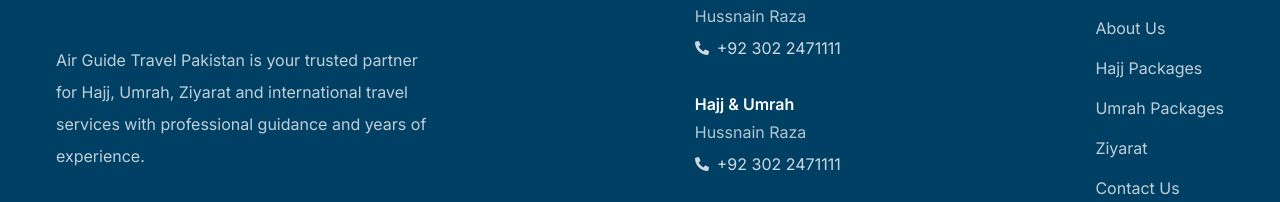
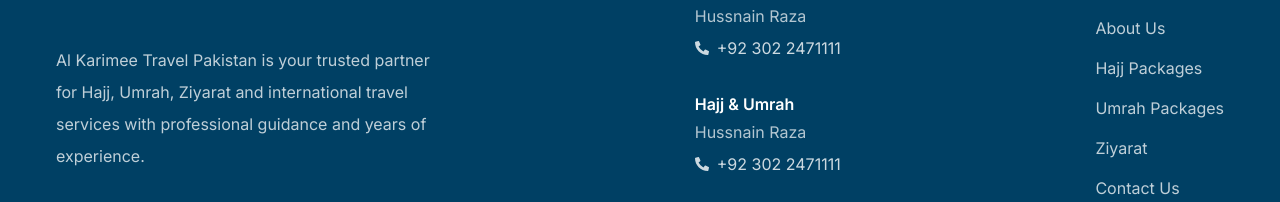
Before and after one commit to devsyedhaider/Al-Karimee-Travels-, a React (Vite) app: page / in a window 1280 px wide. Shown: the part 4946-5148 px from the top of the page. Built offline with nearby package versions, Linux system fonts and the light colour scheme.

Commit message:
update images

```diff
--- a/src/Components/Footer.jsx
+++ b/src/Components/Footer.jsx
@@ -65,8 +65,8 @@
             />
 
             <p className="mt-6 text-white/75 leading-8">
-              Air Guide Travel Pakistan is your trusted partner for Hajj, Umrah,
-              Ziyarat and international travel services with professional
+              Al Karimee Travel Pakistan is your trusted partner for Hajj,
+              Umrah, Ziyarat and international travel services with professional
               guidance and years of experience.
             </p>
 
--- a/src/Components/Header.jsx
+++ b/src/Components/Header.jsx
@@ -2,14 +2,14 @@
 import { ChevronLeft, ChevronRight } from "lucide-react";
 import { Link } from "react-router-dom";
 
-import img1 from "../assets/header/img1.jpeg";
+import img1 from "../assets/header/img4.jpeg";
 import img2 from "../assets/header/img2.jpeg";
 import img3 from "../assets/header/img3.jpeg";
 
 export default function Header() {
   const slides = [
     {
-      image: img1,
+      image: img3,
       badge: "Trusted Hajj Services",
       title: "Start Your Spiritual Journey",
       subtitle: "Hajj Packages 2026",
@@ -23,7 +23,7 @@
       desc: "Book affordable Umrah packages with trusted travel arrangements, luxury and economy hotel options, transport services, group and family packages, and complete assistance from departure to return.",
     },
     {
-      image: img3,
+      image: img1,
       badge: "Ziarat Tours",
       title: "Explore Sacred Islamic Places",
       subtitle: "Spiritual Tours",
--- a/src/Pages/Hajj.jsx
+++ b/src/Pages/Hajj.jsx
@@ -1,5 +1,5 @@
 import PagesHeader from "../Components/PagesHeader";
-import HajjBg from "../assets/HeaderAllPages/hajj.jpeg";
+import HajjBg from "../assets/header/img3.jpeg";
 
 export default function Hajj() {
   return (
```
Also changed, not shown: src/assets/HeaderAllPages/umrah.jpeg, src/assets/header/img4.jpeg (added).
